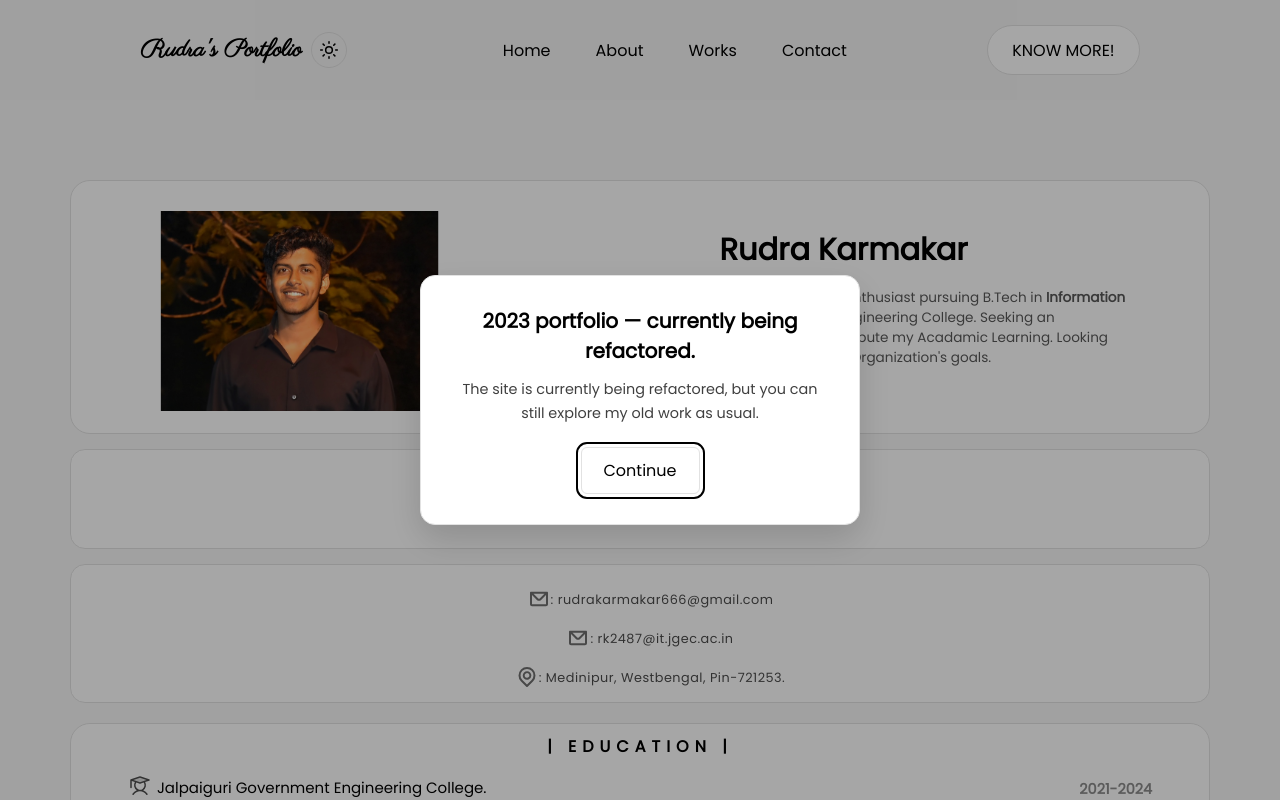
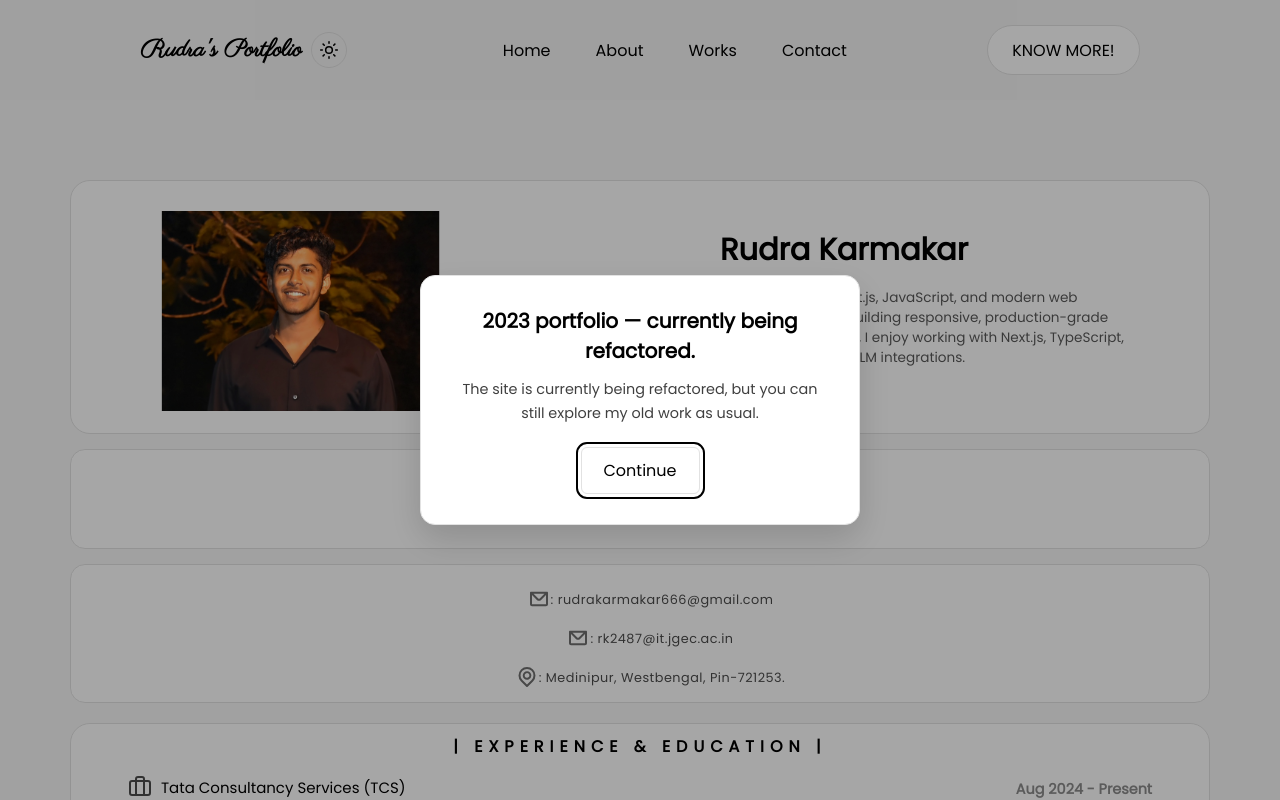
Before and after one commit to lynx616/Portfolio-Rk, a React (Create React App) app: page /about in a window 1280 px wide. Shown: the top 800 px of the page. Built offline with nearby package versions, Linux system fonts and the light colour scheme; a web font is replaced by a local one.

Commit message:
Fix: Updated about section

```diff
--- a/package.json
+++ b/package.json
@@ -11,6 +11,7 @@
     "lucide-react": "^1.45.0",
     "react": "^18.2.0",
     "react-dom": "^18.2.0",
+    "react-icons": "^5.7.0",
     "react-router-dom": "^6.14.2",
     "react-scripts": "5.0.1",
     "swiper": "^14.2.0",
--- a/src/components/about/AboutProfile.jsx
+++ b/src/components/about/AboutProfile.jsx
@@ -10,7 +10,7 @@ function AboutProfile ()  {
         </div>
         <div className='about-card-txt'>
             <h1>Rudra Karmakar</h1>
-            <p>I am a <strong>React</strong> developer and a <strong>MERN</strong> stack enthusiast pursuing B.Tech in <strong>Information Technology</strong> from Jalpaiguri Government Engineering College. Seeking an Organization to improve my skills and contribute my Acadamic Learning. Looking forward to discussing how I align with your Organization's goals.</p>
+            <p>I’m a Frontend Engineer specialising in React.js, JavaScript, and modern web development, with 2+ years of experience building responsive, production-grade applications. Beyond frontend development, I enjoy working with Next.js, TypeScript, Python/FastAPI, cloud technologies, and AI/LLM integrations.</p>
         </div>
     </div>
     <div data-aos="fade-up"
--- a/src/components/about/CardOneAbout.jsx
+++ b/src/components/about/CardOneAbout.jsx
@@ -1,60 +1,58 @@
-import React, {useState} from 'react'
+import React, { useState } from 'react';
+import { FiBriefcase, FiBookOpen } from 'react-icons/fi';
 
-function CardOneAbout (){
+function CardOneAbout() {
   const [moredata, setmoredata] = useState(false);
+  const btnUpdown = moredata ? 'button-svg' : 'button-svg-two';
 
-    function hideshow(){
+  function hideshow() {
     setmoredata(!moredata);
   }
-    const btnUpdown= moredata ? 'button-svg' : 'button-svg-two';
+
   return (
     <>
-    <div data-aos="fade-up"
-            data-aos-duration="1000" className='about-div-one'>
-        <div className='about-div-one-heading'>
-            <h1>| Education |</h1>
+      <div data-aos="fade-up" data-aos-duration="1000" className="about-div-one">
+        <div className="about-div-one-heading">
+          <h1>| Experience &amp; Education |</h1>
         </div>
-        <div className='about-div-one-content'>
-        <div className='inner-content'>
-          <p className='clg-name'><span>
-          <svg fill="#000000" width="24px" height="24px" viewBox="0 0 256 256" id="Flat" xmlns="http://www.w3.org/2000/svg">
-  <path d="M224,64,128,96,32,64l96-32Z" opacity="0.2"/>
-  <path d="M226.52979,56.41016l-96-32a8.00672,8.00672,0,0,0-5.05958,0L29.6239,56.35889l-.00976.00341-.14393.04786c-.02819.00927-.053.02465-.08105.03442a7.91407,7.91407,0,0,0-1.01074.42871c-.03748.019-.07642.03516-.11353.05469a7.97333,7.97333,0,0,0-.93139.58325c-.06543.04688-.129.09522-.19288.144a8.09113,8.09113,0,0,0-.81872.71119c-.02374.02416-.04443.05053-.06787.0747a8.03121,8.03121,0,0,0-.66107.783c-.04157.05567-.0846.10986-.12476.16675a8.00867,8.00867,0,0,0-.56714.92993c-.02582.04981-.04809.10083-.07287.15112a7.93932,7.93932,0,0,0-.40522.97608c-.01062.03149-.0238.06128-.034.093a7.95072,7.95072,0,0,0-.26288,1.08544c-.01337.07666-.024.15308-.0351.23A8.02889,8.02889,0,0,0,24,64v80a8,8,0,0,0,16,0V75.09985L73.58514,86.29492a63.97188,63.97188,0,0,0,20.42945,87.89746,95.88127,95.88127,0,0,0-46.48383,37.4375,7.9997,7.9997,0,1,0,13.40235,8.73828,80.023,80.023,0,0,1,134.1333,0,7.99969,7.99969,0,1,0,13.40234-8.73828,95.87928,95.87928,0,0,0-46.48346-37.43725,63.97209,63.97209,0,0,0,20.42957-87.89771l44.11493-14.70508a8.0005,8.0005,0,0,0,0-15.17968ZM176,120A48,48,0,1,1,89.34875,91.54932l36.12146,12.04052a8.00672,8.00672,0,0,0,5.05958,0l36.12146-12.04052A47.85424,47.85424,0,0,1,176,120Zm-9.29791-45.3335c-.01984.00708-.03992.01294-.05976.02L128,87.56738,89.35785,74.68652c-.02033-.00732-.04083-.01318-.06122-.0205L57.29834,64,128,40.43262,198.70166,64Z"/>
-</svg>
-Jalpaiguri Government Engineering College.</span><span className='yearr'>2021-2024 </span></p>
-          {/* {moredata && <p className='clg-stream'>B.TECH</p>} */}
-         {moredata && <p className='clg-stream'>Information Technology - B.Tech</p>}
-        {moredata && <div className='percentage'><div className='percentage-cld'></div></div>}
-         {moredata && <p className='clg-stream'>CGPA : 8.3</p>}
+        <div className="about-div-one-content">
+          <div className="inner-content">
+            <p className="clg-name">
+              <span><FiBriefcase size={24} /> Tata Consultancy Services (TCS)</span>
+              <span className="yearr">Aug 2024 - Present</span>
+            </p>
+            {moredata && <p className="clg-stream">System Engineer - Frontend Engineer (React.js), Kolkata, India</p>}
+            {moredata && <p className="clg-stream">Built reusable, scalable React components, responsive interfaces, and REST API integrations for EasyQuote and MyAccount.</p>}
+            {moredata && <p className="clg-stream">Implemented Figma designs and collaborated in Agile/Scrum teams.</p>}
           </div>
-        <div className='inner-content'>
-          <p className='clg-name'><span>
-          <svg fill="#000000" width="24px" height="24px" viewBox="0 0 256 256" id="Flat" xmlns="http://www.w3.org/2000/svg">
-  <path d="M224,64,128,96,32,64l96-32Z" opacity="0.2"/>
-  <path d="M226.52979,56.41016l-96-32a8.00672,8.00672,0,0,0-5.05958,0L29.6239,56.35889l-.00976.00341-.14393.04786c-.02819.00927-.053.02465-.08105.03442a7.91407,7.91407,0,0,0-1.01074.42871c-.03748.019-.07642.03516-.11353.05469a7.97333,7.97333,0,0,0-.93139.58325c-.06543.04688-.129.09522-.19288.144a8.09113,8.09113,0,0,0-.81872.71119c-.02374.02416-.04443.05053-.06787.0747a8.03121,8.03121,0,0,0-.66107.783c-.04157.05567-.0846.10986-.12476.16675a8.00867,8.00867,0,0,0-.56714.92993c-.02582.04981-.04809.10083-.07287.15112a7.93932,7.93932,0,0,0-.40522.97608c-.01062.03149-.0238.06128-.034.093a7.95072,7.95072,0,0,0-.26288,1.08544c-.01337.07666-.024.15308-.0351.23A8.02889,8.02889,0,0,0,24,64v80a8,8,0,0,0,16,0V75.09985L73.58514,86.29492a63.97188,63.97188,0,0,0,20.42945,87.89746,95.88127,95.88127,0,0,0-46.48383,37.4375,7.9997,7.9997,0,1,0,13.40235,8.73828,80.023,80.023,0,0,1,134.1333,0,7.99969,7.99969,0,1,0,13.40234-8.73828,95.87928,95.87928,0,0,0-46.48346-37.43725,63.97209,63.97209,0,0,0,20.42957-87.89771l44.11493-14.70508a8.0005,8.0005,0,0,0,0-15.17968ZM176,120A48,48,0,1,1,89.34875,91.54932l36.12146,12.04052a8.00672,8.00672,0,0,0,5.05958,0l36.12146-12.04052A47.85424,47.85424,0,0,1,176,120Zm-9.29791-45.3335c-.01984.00708-.03992.01294-.05976.02L128,87.56738,89.35785,74.68652c-.02033-.00732-.04083-.01318-.06122-.0205L57.29834,64,128,40.43262,198.70166,64Z"/>
-</svg>
-Regional Institute Of Printing Technology.</span><span className='yearr'>2018-2021</span></p>
-          {moredata && <p className='clg-stream'>Multimedia Technology - Diploma</p>}
-          {moredata && <div className='percentage'><div className='percentage-cld scond'></div></div>}
-          {moredata && <p className='clg-stream'>CGPA : 7.8</p>}
+          <div className="inner-content">
+            <p className="clg-name">
+              <span><FiBookOpen size={24} /> Jalpaiguri Government Engineering College</span>
+              <span className="yearr">June 2024</span>
+            </p>
+            {moredata && <p className="clg-stream">B.Tech, Information Technology</p>}
+            {moredata && <p className="clg-stream">CGPA: 8.5</p>}
+            {moredata && <p className="clg-stream">Jalpaiguri, West Bengal</p>}
           </div>
-        <div className='inner-content'>
-          <p className='clg-name'><span>
-          <svg fill="#000000" width="24px" height="24px" viewBox="0 0 256 256" id="Flat" xmlns="http://www.w3.org/2000/svg">
-  <path d="M224,64,128,96,32,64l96-32Z" opacity="0.2"/>
-  <path d="M226.52979,56.41016l-96-32a8.00672,8.00672,0,0,0-5.05958,0L29.6239,56.35889l-.00976.00341-.14393.04786c-.02819.00927-.053.02465-.08105.03442a7.91407,7.91407,0,0,0-1.01074.42871c-.03748.019-.07642.03516-.11353.05469a7.97333,7.97333,0,0,0-.93139.58325c-.06543.04688-.129.09522-.19288.144a8.09113,8.09113,0,0,0-.81872.71119c-.02374.02416-.04443.05053-.06787.0747a8.03121,8.03121,0,0,0-.66107.783c-.04157.05567-.0846.10986-.12476.16675a8.00867,8.00867,0,0,0-.56714.92993c-.02582.04981-.04809.10083-.07287.15112a7.93932,7.93932,0,0,0-.40522.97608c-.01062.03149-.0238.06128-.034.093a7.95072,7.95072,0,0,0-.26288,1.08544c-.01337.07666-.024.15308-.0351.23A8.02889,8.02889,0,0,0,24,64v80a8,8,0,0,0,16,0V75.09985L73.58514,86.29492a63.97188,63.97188,0,0,0,20.42945,87.89746,95.88127,95.88127,0,0,0-46.48383,37.4375,7.9997,7.9997,0,1,0,13.40235,8.73828,80.023,80.023,0,0,1,134.1333,0,7.99969,7.99969,0,1,0,13.40234-8.73828,95.87928,95.87928,0,0,0-46.48346-37.43725,63.97209,63.97209,0,0,0,20.42957-87.89771l44.11493-14.70508a8.0005,8.0005,0,0,0,0-15.17968ZM176,120A48,48,0,1,1,89.34875,91.54932l36.12146,12.04052a8.00672,8.00672,0,0,0,5.05958,0l36.12146-12.04052A47.85424,47.85424,0,0,1,176,120Zm-9.29791-45.3335c-.01984.00708-.03992.01294-.05976.02L128,87.56738,89.35785,74.68652c-.02033-.00732-.04083-.01318-.06122-.0205L57.29834,64,128,40.43262,198.70166,64Z"/>
-</svg>
-Chandrakona Road Saradamoyee High School.</span><span className='yearr'>2012-2018</span></p>
-      {moredata && <p className='clg-stream'>Secondary Examination</p>}
-      {moredata && <div className='percentage'><div className='percentage-cld thred'></div></div>}
-     { moredata && <p className='clg-stream'>Marks : 65%</p>}
+          <div className="inner-content">
+            <p className="clg-name">
+              <span><FiBookOpen size={24} /> Regional Institute Of Printing Technology</span>
+              <span className="yearr">June 2021</span>
+            </p>
+            {moredata && <p className="clg-stream">Multimedia Technology - Diploma</p>}
+            {moredata && <p className="clg-stream">CGPA: 7.8</p>}
           </div>
         </div>
-      <button onClick={hideshow}><span><svg className={btnUpdown} width="24px" height="24px" viewBox="0 0 24 24" fill="none" xmlns="http://www.w3.org/2000/svg">
-<path fill-rule="evenodd" clip-rule="evenodd" d="M12.7071 14.7071C12.3166 15.0976 11.6834 15.0976 11.2929 14.7071L6.29289 9.70711C5.90237 9.31658 5.90237 8.68342 6.29289 8.29289C6.68342 7.90237 7.31658 7.90237 7.70711 8.29289L12 12.5858L16.2929 8.29289C16.6834 7.90237 17.3166 7.90237 17.7071 8.29289C18.0976 8.68342 18.0976 9.31658 17.7071 9.70711L12.7071 14.7071Z" fill="#000000"/>
-</svg></span></button>
+        <button onClick={hideshow} type="button">
+          <span>
+            <svg className={btnUpdown} width="24px" height="24px" viewBox="0 0 24 24" fill="none" xmlns="http://www.w3.org/2000/svg">
+              <path fillRule="evenodd" clipRule="evenodd" d="M12.7071 14.7071C12.3166 15.0976 11.6834 15.0976 11.2929 14.7071L6.29289 9.70711C5.90237 9.31658 5.90237 8.68342 6.29289 8.29289C6.68342 7.90237 7.31658 7.90237 7.70711 8.29289L12 12.5858L16.2929 8.29289C16.6834 7.90237 17.3166 7.90237 17.7071 8.29289L12.7071 14.7071Z" fill="currentColor" />
+            </svg>
+          </span>
+        </button>
       </div>
     </>
   );
 }
+
 export default CardOneAbout;
--- a/src/components/work/SecondCard.jsx
+++ b/src/components/work/SecondCard.jsx
@@ -26,8 +26,8 @@ function SecondCard ()  {
         <img src='spomtify.png' alt='sec-img-one'/>
       </div>
       <div className='sec-title-one'>
-        <h4>CUSTOM SPOTIFY REPLICA</h4>
-        <h3>Spomtify</h3>
+        <h4>SPOTIFY UI REPLICA</h4>
+        <h3>Spomtify UI</h3>
         <span><svg width="20px" height="20px" class="cf-icon-svg" xmlns="http://www.w3.org/2000/svg" viewBox="-2.5 0 19 19"><path d="M9.464 17.178a4.506 4.506 0 0 1-2.013.317 4.29 4.29 0 0 1-2.007-.317.746.746 0 0 1-.277-.587c0-.22-.008-.798-.012-1.567-2.564.557-3.105-1.236-3.105-1.236a2.44 2.44 0 0 0-1.024-1.348c-.836-.572.063-.56.063-.56a1.937 1.937 0 0 1 1.412.95 1.962 1.962 0 0 0 2.682.765 1.971 1.971 0 0 1 .586-1.233c-2.046-.232-4.198-1.023-4.198-4.554a3.566 3.566 0 0 1 .948-2.474 3.313 3.313 0 0 1 .091-2.438s.773-.248 2.534.945a8.727 8.727 0 0 1 4.615 0c1.76-1.193 2.532-.945 2.532-.945a3.31 3.31 0 0 1 .092 2.438 3.562 3.562 0 0 1 .947 2.474c0 3.54-2.155 4.32-4.208 4.548a2.195 2.195 0 0 1 .625 1.706c0 1.232-.011 2.227-.011 2.529a.694.694 0 0 1-.272.587z"></path></svg></span>
       </div>
 
```
Also changed, not shown: 1 other file (tests, documents, lock files or other folders). Lines whose indentation alone changed are shown as unchanged.
